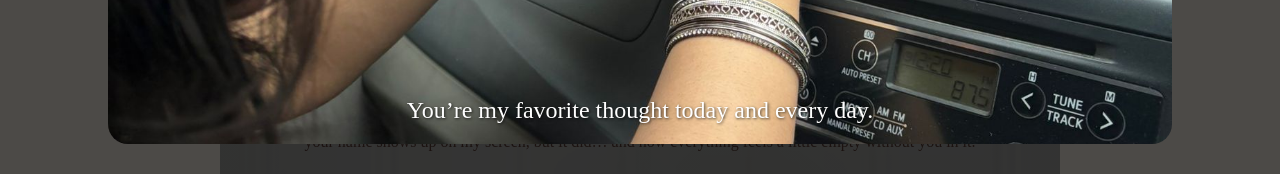
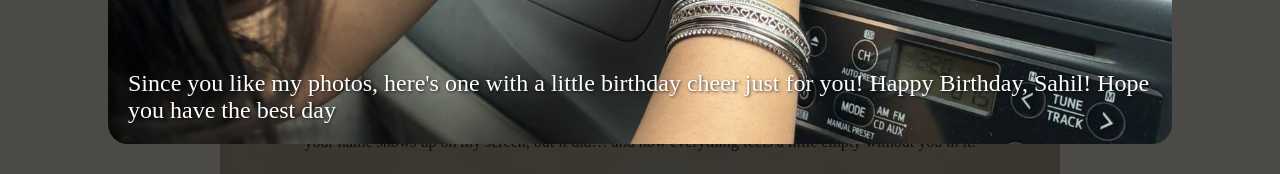
Before and after one commit to Shubhamf0073/happybirthdaysahil, a Next.js app: page / in a window 1280 px wide. Both pictures are taken after a click on the picture 310 px from the left and 1028 px from the top of the page. Shown: the part 1224-1398 px from the top of the page. Built offline with nearby package versions, Linux system fonts and the light colour scheme.

Commit message:
Final commit

```diff
--- a/components/Gallery.js
+++ b/components/Gallery.js
@@ -3,8 +3,9 @@ import { useState } from 'react';
 
 const images = ['/images/her1.jpg','/images/her2.jpg','/images/her3.jpg','/images/her4.jpg'];
 const whispers = [
-"I still remember your laugh… it stays with me.",
-"You’re my favorite thought today and every day.",
+"Since you like my photos, here's one with a little birthday cheer just for you! Happy Birthday, Sahil! Hope you have the best day",
+"Me and my little co-pilot on a mission today... celebrating you! Happy Birthday to my favorite person. 🧸✨",
+"Just me, some flowers, and a whole lot of love for the birthday boy.",
 "Even across miles, you feel so close to my heart."
 ];
 
@@ -92,20 +93,21 @@ border-radius: 5px;
 `;
 
 export default function Gallery() {
-const [selected, setSelected] = useState(null);
+  const [selectedIndex, setSelectedIndex] = useState(null);
+
   return (
     <GallerySection>
       <GalleryHeading>Memories I treasure with you 💖</GalleryHeading>
       <ImgWrapper>
         {images.map((img, idx) => (
-<Img key={idx} src={img} alt={`photo-${idx}`} onClick={() => setSelected(img)} />
+          <Img key={idx} src={img} alt={`photo-${idx}`} onClick={() => setSelectedIndex(idx)} />
         ))}
       </ImgWrapper>
-<Overlay show={selected}>
-{selected && (
-<Popup bg={selected}>
-<WhisperText>{whispers[Math.floor(Math.random() * whispers.length)]}</WhisperText>
-<CloseBtn onClick={() => setSelected(null)}>×</CloseBtn>
+      <Overlay show={selectedIndex !== null}>
+        {selectedIndex !== null && (
+          <Popup bg={images[selectedIndex]}>
+            <WhisperText>{whispers[selectedIndex]}</WhisperText>
+            <CloseBtn onClick={() => setSelectedIndex(null)}>×</CloseBtn>
           </Popup>
         )}
       </Overlay>
--- a/components/Letter.js
+++ b/components/Letter.js
@@ -36,7 +36,7 @@ import styled, { keyframes } from 'styled-components';
 
 const fadeUp = keyframes`
 0% { opacity: 0; transform: translateY(20px); }
-100% { opacity: 1; transform: translateY(0); }
+100% { opacity: 0.85; transform: translateY(0); }
 `;
 
 const Section = styled.section`
@@ -45,7 +45,7 @@ max-width: 800px;
 margin: auto;
 text-align: center;
 background: linear-gradient(rgba(0,0,0,0.2), rgba(0,0,0,0.2)), url('/images/bg-letter.jpg') center/cover no-repeat;
-color: #5a3e36;
+color: #000000;
 animation: ${fadeUp} 0.8s ease forwards;
 `;
 
--- a/components/Poem.js
+++ b/components/Poem.js
@@ -36,7 +36,7 @@ import styled, { keyframes } from 'styled-components';
 
 const fadeUp = keyframes`
 0% { opacity: 0; transform: translateY(20px); }
-100% { opacity: 1; transform: translateY(0); }
+100% { opacity: 0.7; transform: translateY(0); }
 `;
 
 const Section = styled.section`
@@ -45,7 +45,7 @@ max-width: 800px;
 margin: auto;
 text-align: center;
 background: linear-gradient(rgba(255,255,255,0.3), rgba(255,255,255,0.3)), url('/images/bg-poem.jpg') center/cover no-repeat;
-color: #3a3a3a;
+color: #000000;
 animation: ${fadeUp} 0.8s ease forwards;
 `;
 
```
Also changed, not shown: public/images/bg-letter.jpg, public/images/bg-poem.jpg. Lines whose indentation alone changed are shown as unchanged.
